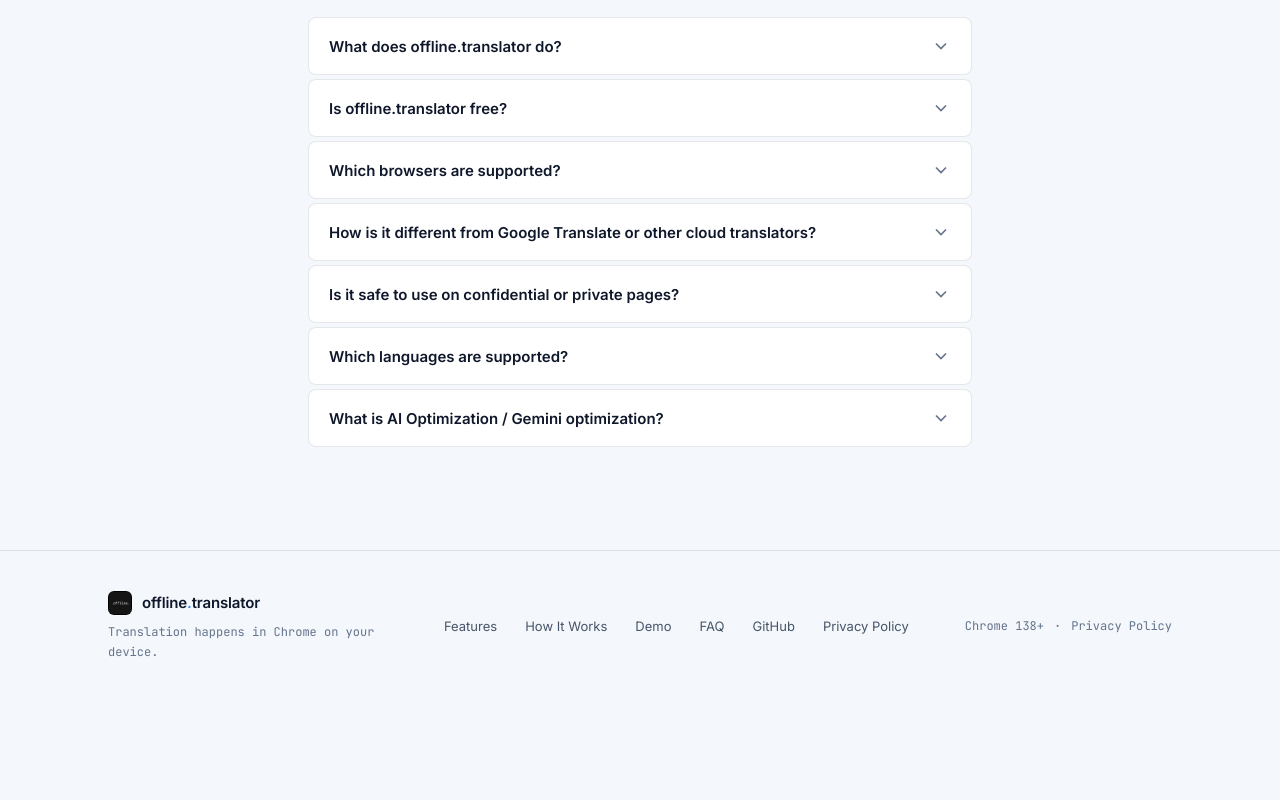
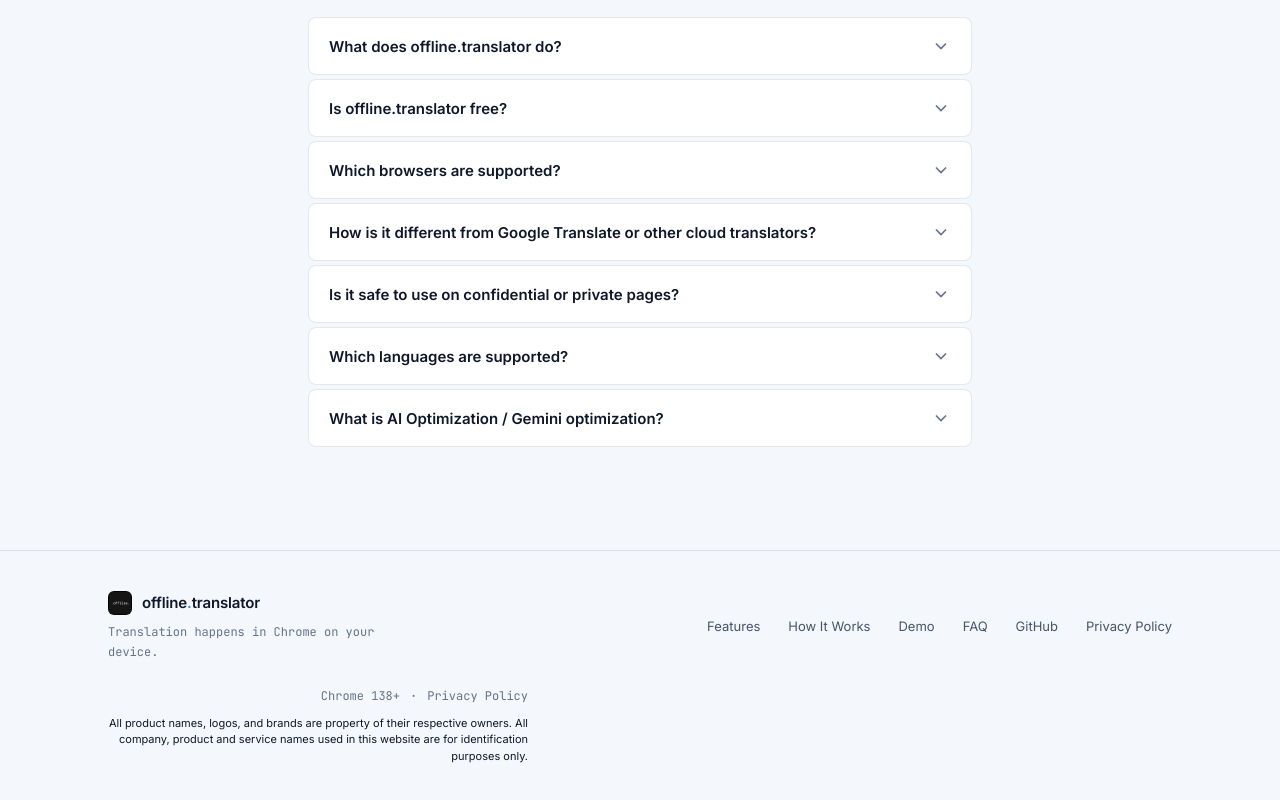
Before and after one commit to Mugenx/the.offline.translator, a plain HTML site: page index.html in a window 1280 px wide. Shown: the part 6942-7742 px from the top of the page. Before the commit the page ends 7645 px from the top, so only its background shows below. Drawn offline with Linux system fonts and the light colour scheme.

Commit message:
Add footer trademark disclaimer

```diff
--- a/index.html
+++ b/index.html
@@ -662,10 +662,13 @@
         <a href="https://github.com/YOUR-USERNAME/offline-translator" rel="noopener" target="_blank">GitHub</a>
         <a href="/privacy.html">Privacy Policy</a>
       </nav>
-      <div class="footer-meta">
-        <span>Chrome 138+</span>
-        <span>·</span>
-        <a href="/privacy.html">Privacy Policy</a>
+      <div class="footer-legal">
+        <div class="footer-meta">
+          <span>Chrome 138+</span>
+          <span>·</span>
+          <a href="/privacy.html">Privacy Policy</a>
+        </div>
+        <p class="footer-disclaimer">All product names, logos, and brands are property of their respective owners. All company, product and service names used in this website are for identification purposes only.</p>
       </div>
     </div>
   </footer>
--- a/styles.css
+++ b/styles.css
@@ -1109,6 +1109,23 @@
   font-family: var(--font-mono);
 }
 
+.footer-legal {
+  display: flex;
+  flex-direction: column;
+  align-items: flex-end;
+  gap: 8px;
+  max-width: min(420px, 100%);
+}
+
+.footer-disclaimer {
+  margin: 0;
+  font-size: 11px;
+  line-height: 1.5;
+  color: var(--text-4);
+  max-width: 420px;
+  text-align: right;
+}
+
 .footer-meta a { color: var(--text-3); transition: color 0.15s; }
 .footer-meta a:hover { color: var(--text-2); }
 
@@ -1230,6 +1247,14 @@
     gap: 28px;
   }
 
+  .footer-legal {
+    align-items: flex-start;
+  }
+
+  .footer-disclaimer {
+    text-align: left;
+  }
+
   .trust-bar-inner {
     gap: 16px;
   }
```
Also changed, not shown: ar/index.html (+7 -4 lines), de/index.html (+7 -4 lines), en/index.html (+7 -4 lines), es/index.html (+7 -4 lines), fr/index.html (+7 -4 lines), hi/index.html (+7 -4 lines), it/index.html (+7 -4 lines), ja/index.html (+7 -4 lines), ko/index.html (+7 -4 lines), pt-BR/index.html (+7 -4 lines), pt/index.html (+7 -4 lines), ru/index.html (+7 -4 lines), zh-Hans/index.html (+7 -4 lines), zh-Hant-HK/index.html (+7 -4 lines), 1 more files.
